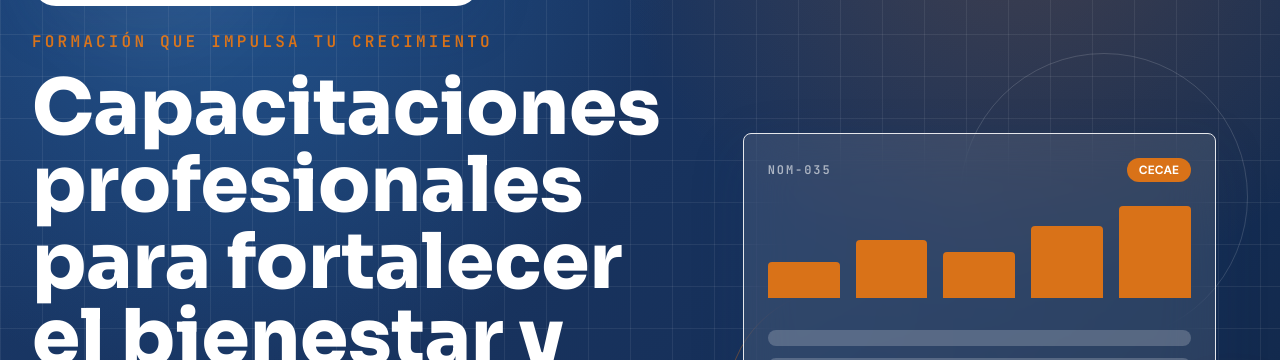
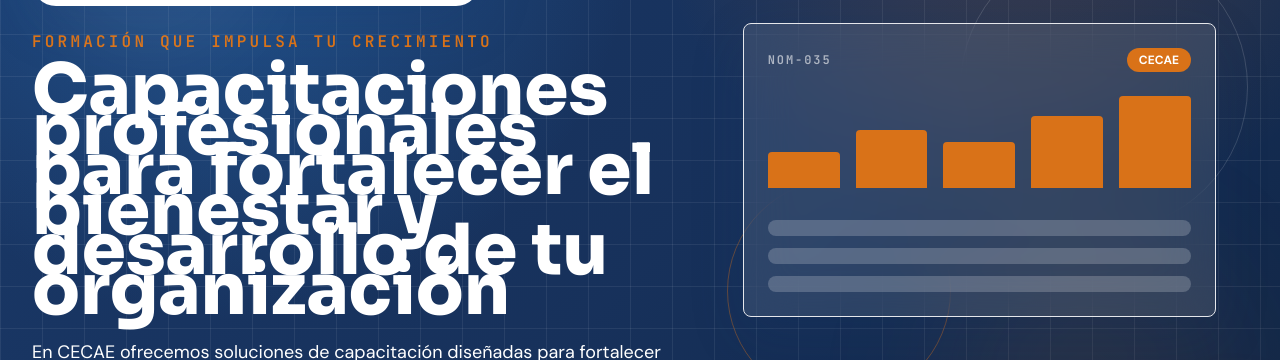
Before and after one commit to BryanPMX/CECAE-platform, a React (Vite) app: page / in a window 1280 px wide. Shown: the part 341-701 px from the top of the page. Built offline with nearby package versions, Linux system fonts and the light colour scheme; no server answers.

Commit message:
Adjust homepage hero title size for better balance

```diff
--- a/src/components/sections/HeroSection.tsx
+++ b/src/components/sections/HeroSection.tsx
@@ -39,7 +39,7 @@ export function HeroSection() {
           <p className="mt-6 font-mono text-sm font-semibold uppercase tracking-[0.2em] text-orange sm:text-base">
             {t('hero.tagline')}
           </p>
-          <h1 className="mt-4 font-display text-4xl font-extrabold leading-tight sm:text-5xl lg:text-[4.8rem]">
+          <h1 className="mt-4 font-display text-3xl font-extrabold leading-tight sm:text-4xl lg:text-[4.4rem]">
             {t('hero.title')}
           </h1>
           <p className="mt-6 max-w-2xl text-base leading-7 sm:text-lg sm:leading-9 text-white/82">
```
